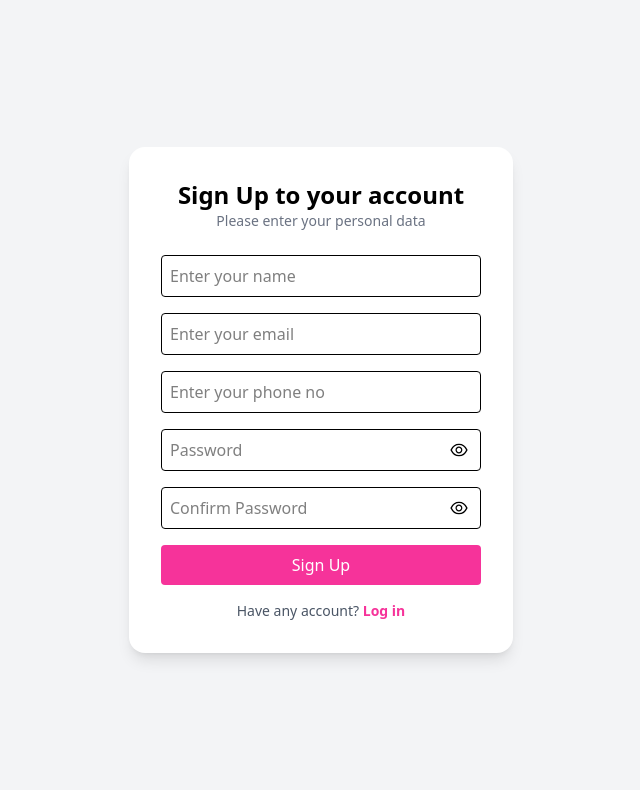
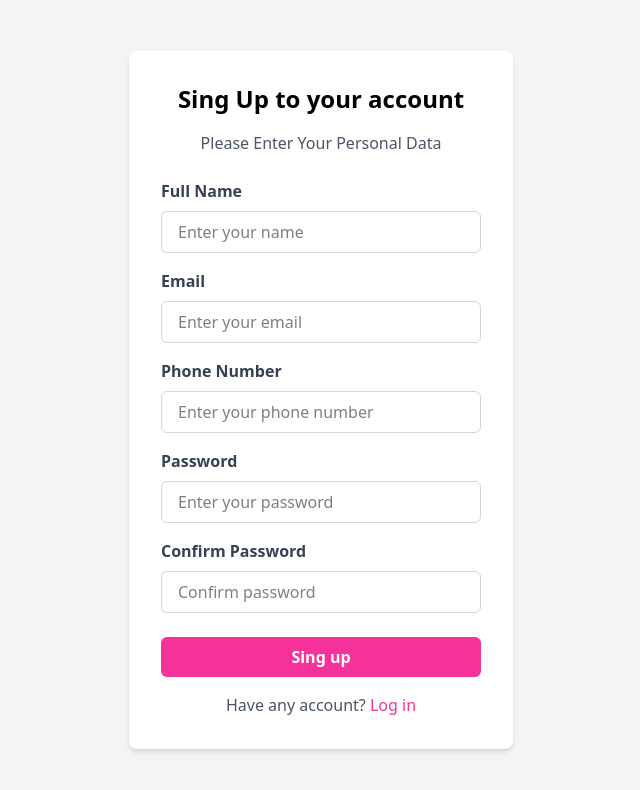
Before and after one commit to Nahidul-Islam-Siam/redux-authentication, a React (Vite) app: page / in a window 1280 px wide. Shown: the top 790 px of the page, without its empty margins (319-959 px from the left). Built offline with nearby package versions, Linux system fonts and the light colour scheme.

Commit message:
add login and forgot password forms; update router to include login route

```diff
--- /dev/null
+++ b/src/components/ForgotPasswordForm.jsx
@@ -0,0 +1,40 @@
+import { useState } from 'react';
+
+const ForgotPasswordForm = () => {
+  const [email, setEmail] = useState('');
+
+  const handleSubmit = (e) => {
+    e.preventDefault();
+    // Handle form submission here (e.g., send data to API)
+    console.log("Email submitted:", email);
+  };
+
+  return (
+    <div className="flex justify-center items-center h-screen bg-gray-100">
+      <div className="bg-white p-8 rounded-lg shadow-md w-96">
+        <h2 className="text-2xl font-bold mb-4 text-center">Forgot password?</h2>
+
+        <form onSubmit={handleSubmit}>
+          <div className="mb-6">
+            <label htmlFor="email" className="block text-gray-700 font-bold mb-2">Email</label>
+            <input
+              type="email"
+              id="email"
+              value={email}
+              onChange={(e) => setEmail(e.target.value)}
+              className="border border-gray-300 rounded-md px-4 py-2 w-full focus:outline-none focus:ring-2 focus:ring-blue-500"
+              placeholder="Enter your email"
+              required
+            />
+          </div>
+
+          <button type="submit" className="bg-pink-500 hover:bg-pink-700 text-white font-bold py-2 px-4 rounded-md w-full focus:outline-none focus:ring-2 focus:ring-pink-300">
+            Send Code
+          </button>
+        </form>
+      </div>
+    </div>
+  );
+};
+
+export default ForgotPasswordForm;
--- /dev/null
+++ b/src/components/LoginForm.jsx
@@ -0,0 +1,99 @@
+import  { useState } from 'react';
+import { FaEye, FaEyeSlash } from 'react-icons/fa';
+
+const LoginForm = () => {
+  const [email, setEmail] = useState('');
+  const [password, setPassword] = useState('');
+  const [rememberMe, setRememberMe] = useState(false);
+  const [showPassword, setShowPassword] = useState(false);
+
+  const handleSubmit = (e) => {
+    e.preventDefault();
+    console.log('Email:', email);
+    console.log('Password:', password);
+    console.log('Remember Me:', rememberMe);
+    // Here you would typically make an API call to authenticate the user.
+  };
+
+  const togglePasswordVisibility = () => {
+    setShowPassword(!showPassword);
+  };
+
+  return (
+    <div className="flex justify-center items-center h-screen bg-gray-100">
+      <div className="bg-white p-8 rounded-lg shadow-md w-96">
+        <h2 className="text-2xl font-bold mb-4 text-center">Log in to your account</h2>
+        <p className="text-gray-600 mb-6 text-center">Please enter your email and password to continue.</p>
+
+        <form onSubmit={handleSubmit}>
+          <div className="mb-4">
+            <label htmlFor="email" className="block text-gray-700 font-bold mb-2">Email</label>
+            <input
+              type="email"
+              id="email"
+              className="border border-gray-300 rounded-md px-4 py-2 w-full focus:outline-none focus:ring-2 focus:ring-blue-500"
+              placeholder="Enter your email"
+              value={email}
+              onChange={(e) => setEmail(e.target.value)}
+              required
+            />
+          </div>
+
+          <div className="mb-6">
+            <label htmlFor="password" className="block text-gray-700 font-bold mb-2">Password</label>
+            <div className="relative">
+              <input
+                type={showPassword ? "text" : "password"}
+                id="password"
+                className="border border-gray-300 rounded-md px-4 py-2 w-full focus:outline-none focus:ring-2 focus:ring-blue-500 pr-10"
+                placeholder="Enter your password"
+                value={password}
+                onChange={(e) => setPassword(e.target.value)}
+                required
+              />
+              <button
+                type="button"
+                onClick={togglePasswordVisibility}
+                className="absolute inset-y-0 right-0 px-3 flex items-center"
+              >
+                {showPassword ? (
+                  <FaEye className="h-5 w-5 text-gray-500" />
+                ) : (
+                  <FaEyeSlash className="h-5 w-5 text-gray-500" />
+                )}
+              </button>
+            </div>
+          </div>
+
+          <div className="mb-6 flex items-center">
+            <input
+              type="checkbox"
+              id="rememberMe"
+              className="mr-2"
+              checked={rememberMe}
+              onChange={(e) => setRememberMe(e.target.checked)}
+            />
+            <label htmlFor="rememberMe" className="text-gray-700">Remember Password</label>
+          </div>
+
+          <div className="mb-6">
+            <button
+              type="submit"
+              className="bg-pink-500 hover:bg-pink-700 text-white font-bold py-2 px-4 rounded-md w-full focus:outline-none focus:ring-2 focus:ring-pink-300"
+            >
+              Sign In
+            </button>
+          </div>
+
+          <div className="text-center">
+            <p className="text-gray-600">
+              Create account? <a href="/" className="text-pink-500 hover:underline">Sign Up</a>
+            </p>
+          </div>
+        </form>
+      </div>
+    </div>
+  );
+};
+
+export default LoginForm;
--- a/src/components/SignUp.jsx
+++ b/src/components/SignUp.jsx
@@ -1,75 +1,112 @@
-import { useState } from "react";
-import { AiOutlineEye, AiOutlineEyeInvisible } from "react-icons/ai";
+import  { useState } from 'react';
 
-export default function SignupForm() {
+const SignUpForm = () => {
   const [formData, setFormData] = useState({
-    name: "",
-    email: "",
-    phone: "",
-    password: "",
-    confirmPassword: ""
+    fullName: '',
+    email: '',
+    phone: '',
+    password: '',
+    confirmPassword: '',
   });
-  const [showPassword, setShowPassword] = useState(false);
-  const [showConfirmPassword, setShowConfirmPassword] = useState(false);
 
   const handleChange = (e) => {
     setFormData({ ...formData, [e.target.name]: e.target.value });
   };
 
+  const handleSubmit = (e) => {
+    e.preventDefault();
+    // Handle form submission here (e.g., send data to API)
+    console.log(formData);
+  };
+
   return (
-    <div className="flex justify-center items-center min-h-screen bg-gray-100">
-        <div className="bg-white p-8 rounded-2xl shadow-lg w-96">
-            <h2 className="text-2xl font-semibold text-center">Sign Up to your account</h2>
-            <p className="text-gray-500 text-center text-sm mb-6">Please enter your personal data</p>
+    <div className="flex justify-center items-center h-screen bg-gray-100">
+      <div className="bg-white p-8 rounded-lg shadow-md w-96">
+        <h2 className="text-2xl font-bold mb-4 text-center">Sing Up to your account</h2>
+        <p className="text-gray-600 mb-6 text-center">Please Enter Your Personal Data</p>
 
-            <div className="space-y-4">
-                <input name="name" type="text" placeholder="Enter your name" className="w-full p-2 border rounded" value={formData.name} onChange={handleChange} />
-                <input name="email" type="email" placeholder="Enter your email" className="w-full p-2 border rounded" value={formData.email} onChange={handleChange} />
-                <input name="phone" type="tel" placeholder="Enter your phone no" className="w-full p-2 border rounded" value={formData.phone} onChange={handleChange} />
+        <form onSubmit={handleSubmit}>
+          <div className="mb-4">
+            <label htmlFor="fullName" className="block text-gray-700 font-bold mb-2">Full Name</label>
+            <input
+              type="text"
+              id="fullName"
+              name="fullName"
+              value={formData.fullName}
+              onChange={handleChange}
+              className="border border-gray-300 rounded-md px-4 py-2 w-full focus:outline-none focus:ring-2 focus:ring-blue-500"
+              placeholder="Enter your name"
+              required
+            />
+          </div>
 
-                <div className="relative">
+          <div className="mb-4">
+            <label htmlFor="email" className="block text-gray-700 font-bold mb-2">Email</label>
             <input
+              type="email"
+              id="email"
+              name="email"
+              value={formData.email}
+              onChange={handleChange}
+              className="border border-gray-300 rounded-md px-4 py-2 w-full focus:outline-none focus:ring-2 focus:ring-blue-500"
+              placeholder="Enter your email"
+              required
+            />
+          </div>
+
+          <div className="mb-4">
+            <label htmlFor="phone" className="block text-gray-700 font-bold mb-2">Phone Number</label>
+            <input
+              type="tel"
+              id="phone"
+              name="phone"
+              value={formData.phone}
+              onChange={handleChange}
+              className="border border-gray-300 rounded-md px-4 py-2 w-full focus:outline-none focus:ring-2 focus:ring-blue-500"
+              placeholder="Enter your phone number"
+              required
+            />
+          </div>
+
+          <div className="mb-4">
+            <label htmlFor="password" className="block text-gray-700 font-bold mb-2">Password</label>
+            <input
+              type="password"
+              id="password"
               name="password"
-                        type={showPassword ? "text" : "password"}
-                        placeholder="Password"
-                        className="w-full p-2 border rounded"
               value={formData.password}
               onChange={handleChange}
+              className="border border-gray-300 rounded-md px-4 py-2 w-full focus:outline-none focus:ring-2 focus:ring-blue-500"
+              placeholder="Enter your password"
+              required
             />
-                    <button
-                        type="button"
-                        onClick={() => setShowPassword(!showPassword)}
-                        className="absolute right-3 top-1/2 transform -translate-y-1/2"
-                    >
-                        {showPassword ? <AiOutlineEyeInvisible size={20} /> : <AiOutlineEye size={20} />}
-                    </button>
           </div>
 
-                <div className="relative">
+          <div className="mb-6">
+            <label htmlFor="confirmPassword" className="block text-gray-700 font-bold mb-2">Confirm Password</label>
             <input
+              type="password"
+              id="confirmPassword"
               name="confirmPassword"
-                        type={showConfirmPassword ? "text" : "password"}
-                        placeholder="Confirm Password"
-                        className="w-full p-2 border rounded"
               value={formData.confirmPassword}
               onChange={handleChange}
+              className="border border-gray-300 rounded-md px-4 py-2 w-full focus:outline-none focus:ring-2 focus:ring-blue-500"
+              placeholder="Confirm password"
+              required
             />
-                    <button
-                        type="button"
-                        onClick={() => setShowConfirmPassword(!showConfirmPassword)}
-                        className="absolute right-3 top-1/2 transform -translate-y-1/2"
-                    >
-                        {showConfirmPassword ? <AiOutlineEyeInvisible size={20} /> : <AiOutlineEye size={20} />}
-                    </button>
           </div>
 
-                <button className="w-full bg-pink-500 hover:bg-pink-600 text-white py-2 rounded">Sign Up</button>
+          <button type="submit" className="bg-pink-500 hover:bg-pink-700 text-white font-bold py-2 px-4 rounded-md w-full focus:outline-none focus:ring-2 focus:ring-pink-300">
+            Sing up
+          </button>
 
-                <p className="text-center text-sm text-gray-600">
-                    Have any account? <a href="/login" className="text-pink-500 font-semibold">Log in</a>
+          <p className="mt-4 text-center text-gray-600">
+            Have any account? <a href="/login" className="text-pink-500 hover:underline">Log in</a>
           </p>
-            </div>
+        </form>
       </div>
     </div>
   );
-}
+};
+
+export default SignUpForm
--- a/src/components/login.jsx
+++ /dev/null
@@ -1,7 +0,0 @@
-import React from 'react'
-
-export default function login() {
-  return (
-    <div>login</div>
-  )
-}
--- a/src/route/router.jsx
+++ b/src/route/router.jsx
@@ -1,6 +1,7 @@
 import { createBrowserRouter } from "react-router-dom";
 import App from "../App";
 import SignupForm from "../components/SignUp";
+import LoginForm from "../components/LoginForm";
 
 const router = createBrowserRouter([
   {
@@ -11,6 +12,10 @@ const router = createBrowserRouter([
         index: true,  // This makes SignupForm render at "/"
         element: <SignupForm />,
       },
+      {
+   path:"login" ,
+        element: <LoginForm />,
+      },
     ],
   },
 ]);
```
Lines whose indentation alone changed are shown as unchanged.
